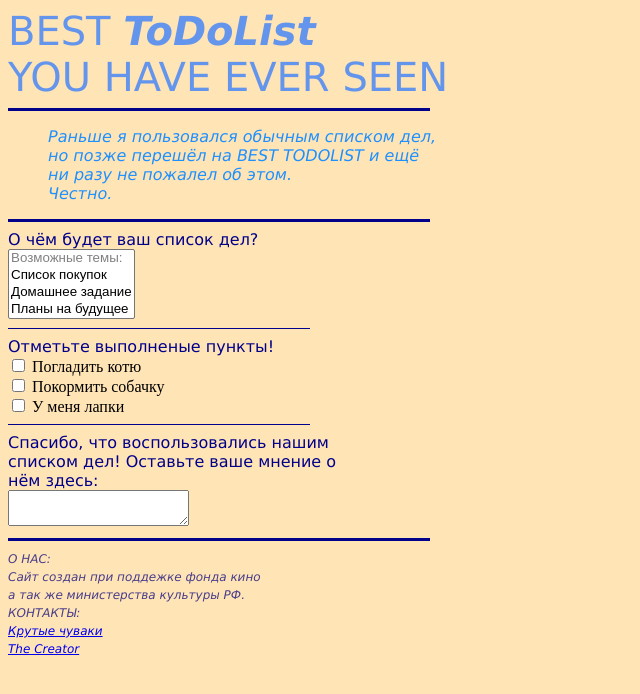
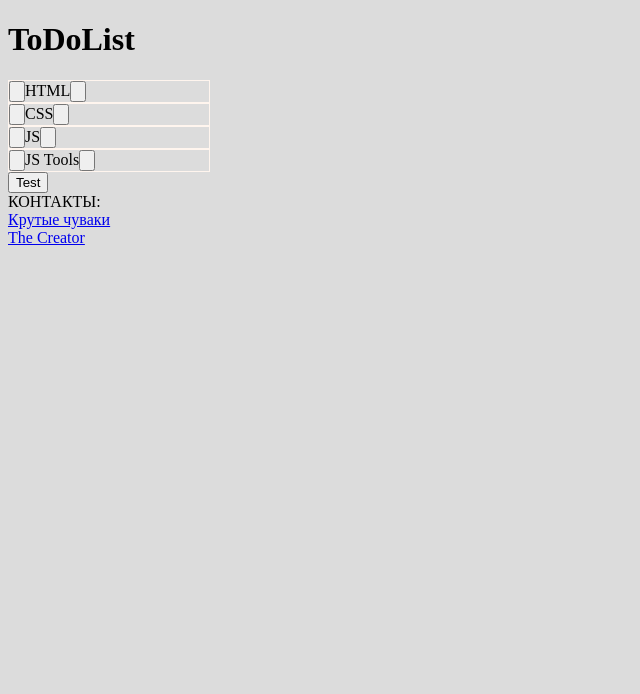
Before and after one commit to ok-technopolis-autumn-2017/Igor_Lopatinskiy, a plain HTML site: page toDoList.html in a window 1280 px wide. Shown: the whole page, without its empty margins (0-640 px from the left). Drawn offline with Linux system fonts and the light colour scheme.

Commit message:
Переделал первое задание
Сделал HTML-разметку
Постарался соответствовать макету, над оформлением ещё не работал

```diff
--- a/toDoList.html
+++ b/toDoList.html
@@ -2,98 +2,42 @@
 <html lang="en">
 <head>
     <meta charset="UTF-8">
-    <title>Best ToDo</title>
+    <title>ToDoList</title>
     <style>
+        .toDoList_element {
+            width: 200px;
+            border: 1px solid seashell;
+        }
         body {
-            background: moccasin;
+            background: gainsboro;
         }
-        top {
-            font-family: Verdana, Arial, Helvetica, sans-serif;
-            font-size: 30pt;
-            color: cornflowerblue;
-        }
-        quote {
-            font-family: Verdana, Arial, Helvetica, sans-serif;
-            font-size: 12pt;
-            font-style: italic;
-            color: dodgerblue;
-        }
-        common {
-            font-family: Verdana, Arial, Helvetica, sans-serif;
-            font-size: 12pt;
-            color: darkblue;
-        }
-        information {
-            font-family: Verdana, Arial, Helvetica, sans-serif;
-            font-size: 9pt;
-            color: darkslateblue;
-            font-style: italic;
-        }
-
     </style>
 </head>
 <body>
-<div class="Шапка страницы">
-    <div class="Заголовок">
-        <top>BEST <i><b>ToDoList</b></i><br/>
-        YOU HAVE EVER SEEN</top>
+<div class="header">
+    <div class="header_title">
+        <h1>ToDoList</h1>
     </div>
-    <div class="Цитата">
-        <hr color="darkblue" size="3" width="420" align="left">
-        <blockquote>
-            <quote>Раньше я пользовался обычным списком дел,<br/>
-                но позже перешёл на BEST TODOLIST и ещё<br/>
-                ни разу не пожалел об этом.<br/>
-                Честно.</quote>
-        </blockquote>
+</div>
+<div class="toDoList">
+    <div class="toDoList_textfield">
 
     </div>
-</div>
-<hr color="darkblue" size="3" width="420" align="left">
-<div class="Элементы списка дел">
-    <div class="Выбор темы для списка дел">
-        <common>О чём будет ваш список дел?</common> <br/>
-        <select size="4">
-            <option disabled>Возможные темы:</option>
-            <option>Список покупок</option>
-            <option>Домашнее задание</option>
-            <option>Планы на будущее</option>
-        </select>
+    <div class="toDoList_list">
+        <div class="toDoList_element"><input type="button" id="list-element1">HTML<input type="button"></div>
+        <div class="toDoList_element"><input type="button" id="list-element2">CSS<input type="button"></div>
+        <div class="toDoList_element"><input type="button" id="list-element3">JS<input type="button"></div>
+        <div class="toDoList_element"><input type="button" id="list-element4">JS Tools<input type="button"></div>
     </div>
-    <hr color="darkblue" size="1" width="300" align="left">
-    <div class="Сам список дел">
-        <common>Отметьте выполненые пункты!</common><br/>
-        <input type="checkbox" id="case 1" name="Первое дело">
-        <label for="case 1">Погладить котю</label><br/>
-        <input type="checkbox" id="case 2" name="Второе дело">
-        <label for="case 2">Покормить собачку</label><br/>
-        <input type="checkbox" id="case 3" name="Третье дело">
-        <label for="case 3">У меня лапки</label><br/>
-    </div>
-    <hr color="darkblue" size="1" width="300" align="left">
-    <div class="Обратная связь">
-        <common>Спасибо, что воспользовались нашим<br/>
-            списком дел! Оставьте ваше мнение о<br/>
-        нём здесь:</common>
-        <br/>
-        <textarea name="Feedback"></textarea>
+    <div class="toDoList_options">
+        <button type="button">Test</button>
     </div>
 </div>
-<hr color="darkblue" size="3" width="420" align="left">
-<div class="Информация">
-    <div class="О сайте">
-        <information>
-           О НАС:<br/>
-           Сайт создан при поддежке фонда кино<br/>
-           а так же министерства культуры РФ.<br/>
-        </information>
-    </div>
-    <div class="Контакты:">
-        <information>
-            КОНТАКТЫ:<br/>
-            <a href="https://polis.mail.ru">Крутые чуваки</a><br/>
-            <a href="https://vk.com/ilopatinsky">The Creator</a>
-        </information>
+<div class="bottom">
+    <div class="bottom_contacts">
+        КОНТАКТЫ:<br/>
+        <a href="https://polis.mail.ru">Крутые чуваки</a><br/>
+        <a href="https://vk.com/ilopatinsky">The Creator</a>
     </div>
 </div>
 </body>
```
